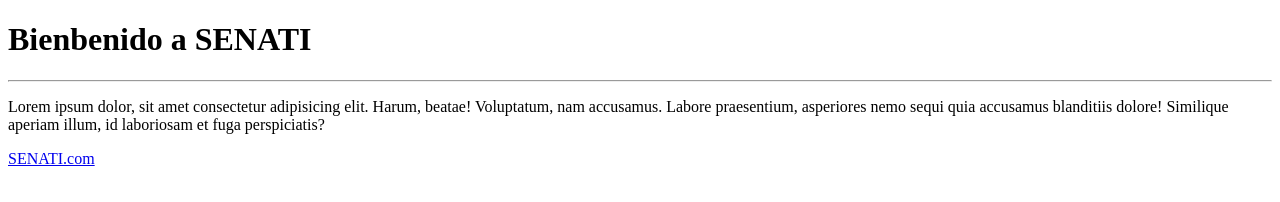
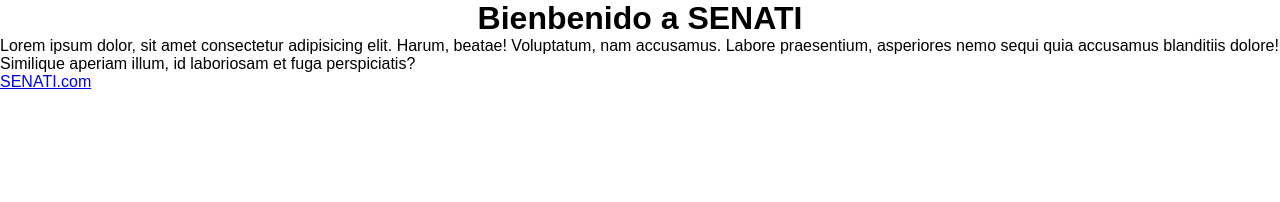
Before and after one commit to Richard-09/Senatichincha, a plain HTML site: page index.html in a window 1280 px wide. Drawn offline with Linux system fonts and the light colour scheme.

Commit message:
Actualizado CSS y JS

```diff
--- a/css/estilos.css
+++ b/css/estilos.css
@@ -0,0 +1,10 @@
+* {
+    margin: 0;
+    padding: 0;
+    border: 0;
+    font-family: Arial, Helvetica, sans-serif;
+}
+
+h1{
+    text-align: center;
+}
--- a/index.html
+++ b/index.html
@@ -5,6 +5,7 @@
     <meta http-equiv="X-UA-Compatible" content="IE=edge">
     <meta name="viewport" content="width=device-width, initial-scale=1.0">
     <title>SENATI 2023</title>
+    <link rel="stylesheet" href="./css/estilos.css">
 </head>
 <body>
     <h1>Bienbenido a SENATI</h1>
@@ -14,6 +15,7 @@
     </p>
 
     <a href="#">SENATI.com</a>
+    <script src="./js/funciones.js"></script>
 </body>
 
 </html>
--- a/js/funciones.js
+++ b/js/funciones.js
@@ -0,0 +1 @@
+console.log("Siuu");
```
